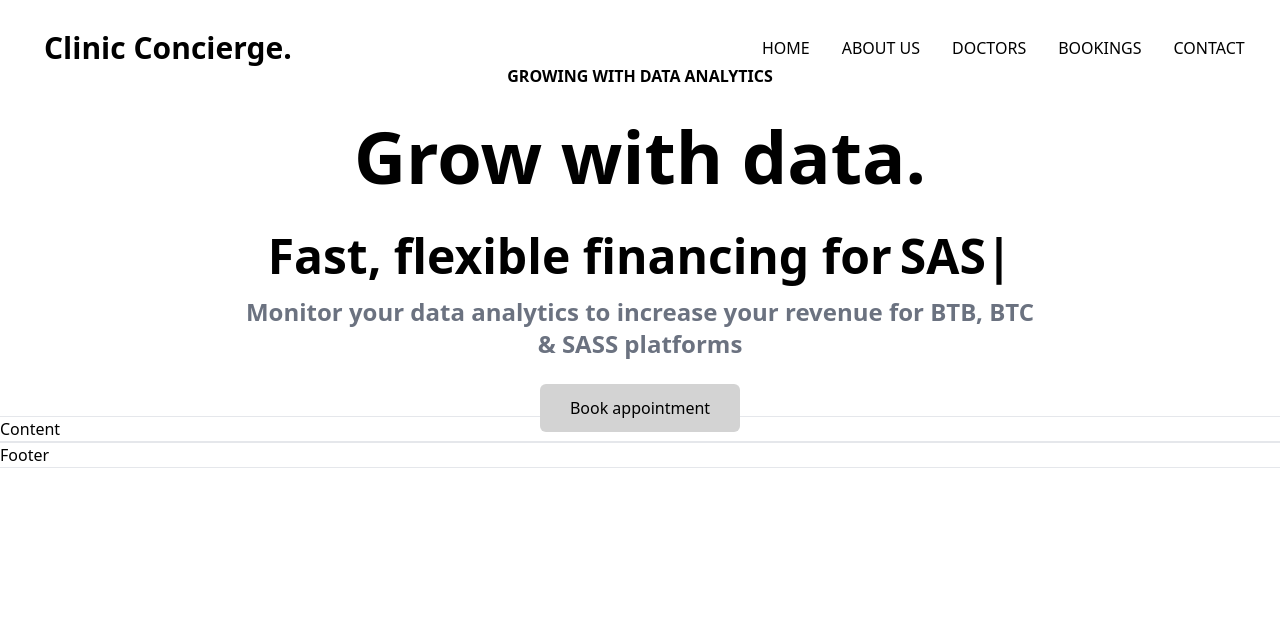
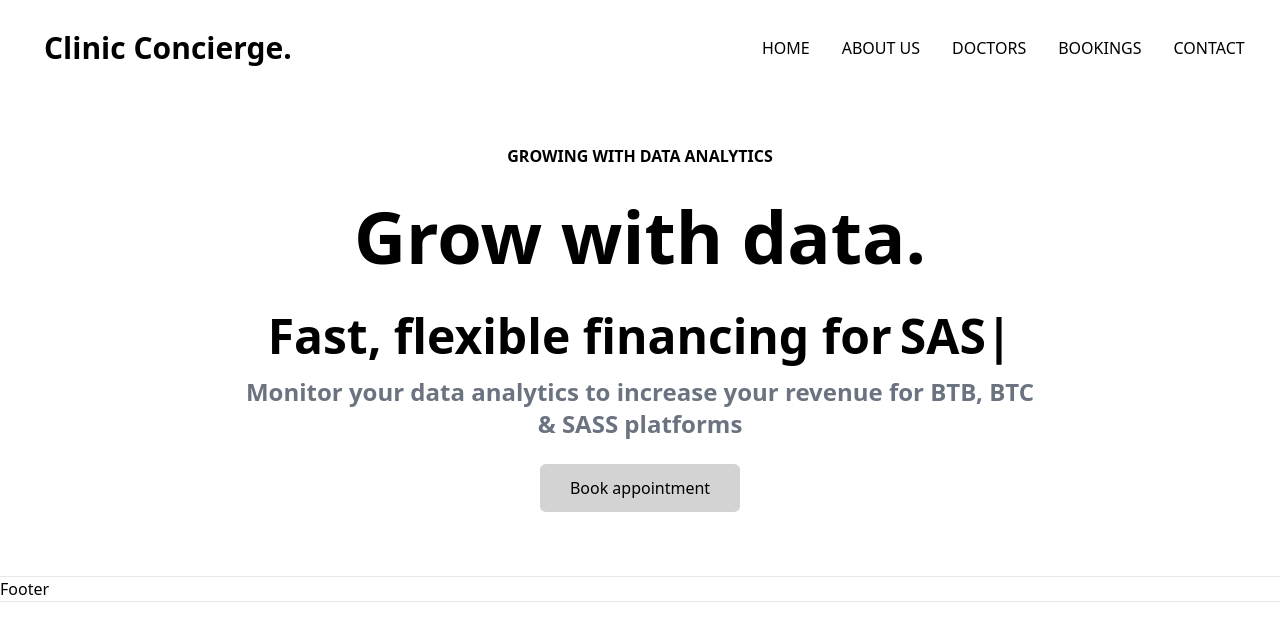
Before and after one commit to marlonmoreira000/clinic-concierge-app-frontend, a React (Vite) app: page / in a window 1280 px wide. Shown: the top 634 px of the page. Built offline with nearby package versions, Linux system fonts and the light colour scheme.

Commit message:
update hero component

```diff
--- a/src/components/Hero.jsx
+++ b/src/components/Hero.jsx
@@ -4,7 +4,7 @@ import Typed from "react-typed";
 const Hero = () => {
   return (
     <div>
-      <div className="max-w-[800px] mx-auto w-full h-[40vh] text-center flex flex-col justify-center">
+      <div className="max-w-[800px] mx-auto w-full h-[60vh] text-center flex flex-col justify-center">
         <p className="font-bold p-2">GROWING WITH DATA ANALYTICS</p>
         <h1 className="text-4xl sm:text-6xl md:text-7xl font-bold md:py-6">
           Grow with data.
--- a/src/components/pages/Home.jsx
+++ b/src/components/pages/Home.jsx
@@ -4,9 +4,6 @@ const Home = () => {
     return (
       <>
         <Hero/>
-        <hr />
-        <h1>Content</h1>
-        <hr />
       </>
     );
 }
```
